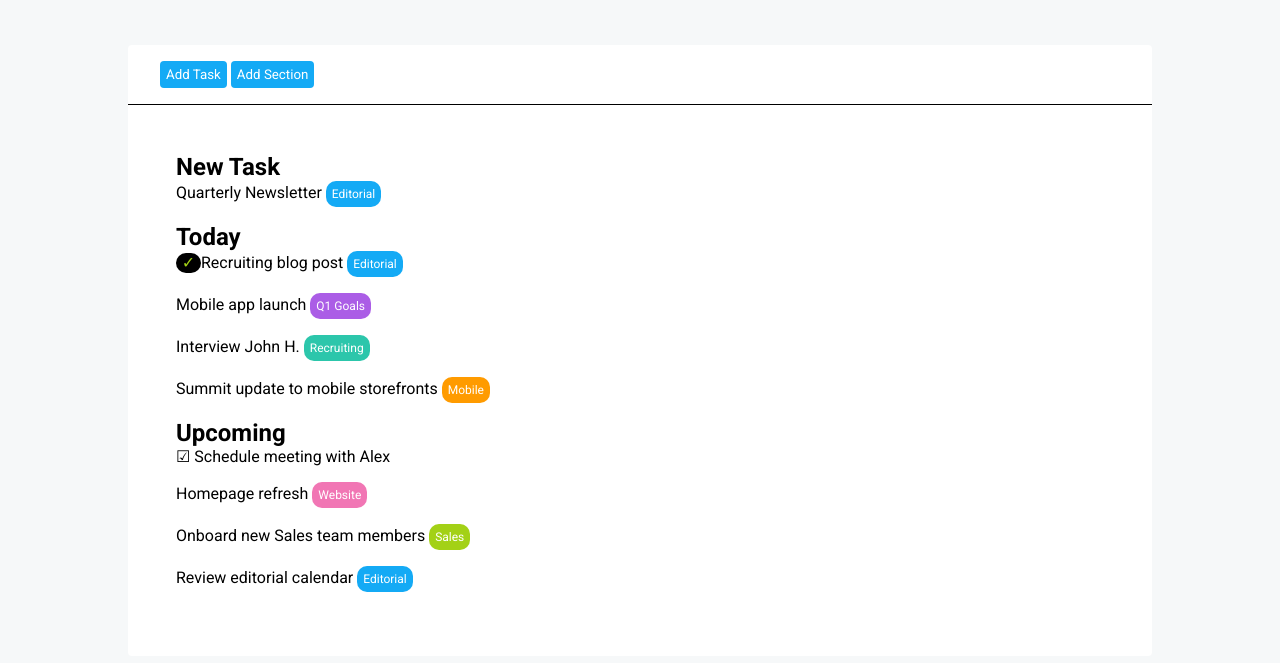
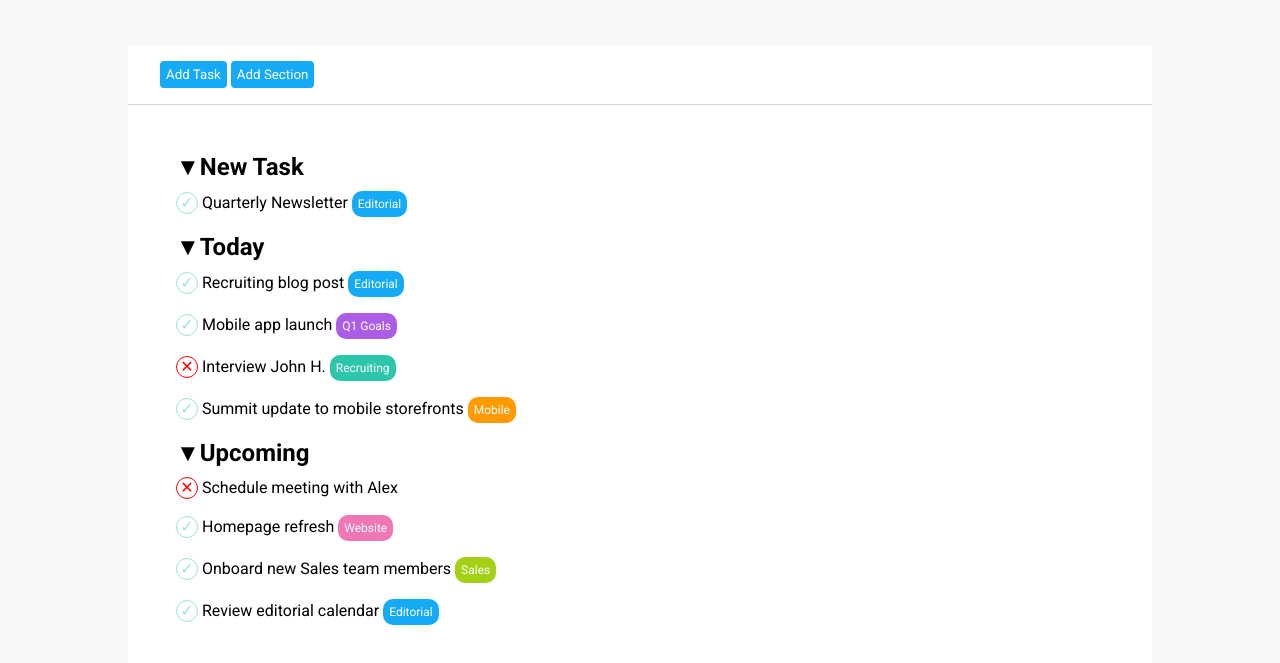
Before and after one commit to GiuseppeFiliberto/html-css-toboolist, a plain HTML site: page index.html in a window 1280 px wide. Shown: the part 61-724 px from the top of the page. Drawn offline with Linux system fonts and the light colour scheme.

Commit message:
entity fixed

```diff
--- a/assets/css/style.css
+++ b/assets/css/style.css
@@ -1,7 +1,7 @@
 *{
     margin: 0;
     padding: 0;
-    box-sizing: border-box;
+    /* box-sizing: border-box; */
     font-family: "Roboto", serif;
 }
 
@@ -44,7 +44,7 @@ header{
 }
 
 nav{
-    border-bottom: 1px solid black;
+    border-bottom: 1px solid lightgray;
 }
 
 .btn-box{
@@ -66,15 +66,26 @@ nav{
 
 li{
     list-style: none;
+    margin-right: 2rem;
 }
 
 .checkmark{
-    background-color: black;
+    /* background-color: black; */
     display: inline-block;
-    color: #a3d116;
+    color: #9de4d8;
     border-radius: 30px;
-    border-style: 1px, solid, red;
-    width: 25px;
+    border: 1px, solid, #9de4d8;
+    width: 20px;
+    height: 20px;
+    text-align: center;
+}
+
+.cross{
+    display: inline-block;
+    color: red;
+    border-radius: 30px;
+    border: 1px, solid, red;
+    width: 20px;
     height: 20px;
     text-align: center;
 }
@@ -133,7 +144,11 @@ li{
     font-size: 12px;
 }
 
+.list-title{
+    margin-bottom: 10px
+}
 
 .list-row{
     margin-bottom: 1rem;
+    margin-right: 1rem;
 }
--- a/index.html
+++ b/index.html
@@ -36,11 +36,15 @@
 
                 <ul class="list-content">
                     <li>
-                        <h2 class="list-title">New Task</h2>
+                        <h2 class="list-title">&#x25BC;New Task</h2>
                     </li>
                     <li>
                         <ul>
-                            <li class="list-row"><span>Quarterly Newsletter</span>
+                            <li class="list-row">
+                                <div class="checkmark">
+                                    <span> &check; </span>
+                                </div>
+                                <span>Quarterly Newsletter</span>
                                 <div class="list-label-blue">
                                     <span>Editorial</span>
                                 </div>
@@ -51,29 +55,42 @@
 
                 <ul class="list-content">
                     <li>
-                        <h2>Today</h2>
+                        <h2 class="list-title">&#x25BCToday</h2>
                     </li>
                     <li>
                         <ul>
                             <li class="list-row">
                                 <div class="checkmark">
                                     <span> &check; </span>
-                                </div><span>Recruiting blog post</span>
+                                </div>
+                                <span class="text-row">Recruiting blog post</span>
                                 <div class="list-label-blue">
                                     <span>Editorial</span>
                                 </div>
                             </li>
-                            <li class="list-row"><span>Mobile app launch</span>
+                            <li class="list-row">
+                                <div class="checkmark">
+                                    <span> &check; </span>
+                                </div>
+                                <span>Mobile app launch</span>
                                 <div class="list-label-purple">
                                     <span>Q1 Goals</span>
                                 </div>
                             </li>
-                            <li class="list-row"><span>Interview John H.</span>
+                            <li class="list-row">
+                                <div class="cross">
+                                    <span>&#10005;</span>
+                                </div>
+                                <span>Interview John H.</span>
                                 <div class="list-label-mint">
                                     <span>Recruiting</span>
                                 </div>
                             </li>
-                            <li class="list-row"><span>Summit update to mobile storefronts</span>
+                            <li class="list-row">
+                                <div class="checkmark">
+                                    <span> &check; </span>
+                                </div>
+                                <span>Summit update to mobile storefronts</span>
                                 <div class="list-label-orange">
                                     <span>Mobile</span>
                                 </div>
@@ -85,23 +102,39 @@
 
                 <ul class="list-cotent">
                     <li>
-                        <h2>Upcoming</h2>
+                        <h2 class="list-title">&#x25BC;Upcoming</h2>
                     </li>
                     <li>
                         <ul>
-                            <li class="list-row"><span> <span>&#9745</span> Schedule meeting with Alex</span>
+                            <li class="list-row">
+                                <div class="cross">
+                                    <span>&#10005;</span>
+                                </div>
+                                <span>Schedule meeting with Alex</span>
                             </li>
-                            <li class="list-row"><span>Homepage refresh</span>
+                            <li class="list-row">
+                                <div class="checkmark">
+                                    <span> &check; </span>
+                                </div>
+                                <span>Homepage refresh</span>
                                 <div class="list-label-magenta">
                                     <span>Website</span>
                                 </div>
                             </li>
-                            <li class="list-row"><span>Onboard new Sales team members</span>
+                            <li class="list-row">
+                                <div class="checkmark">
+                                    <span> &check; </span>
+                                </div>
+                                <span>Onboard new Sales team members</span>
                                 <div class="list-label-green">
                                     <span>Sales</span>
                                 </div>
                             </li>
-                            <li class="list-row"><span>Review editorial calendar</span>
+                            <li class="list-row">
+                                <div class="checkmark">
+                                    <span> &check; </span>
+                                </div>
+                                <span>Review editorial calendar</span>
                                 <div class="list-label-blue">
                                     <span>Editorial</span>
                                 </div>
```
